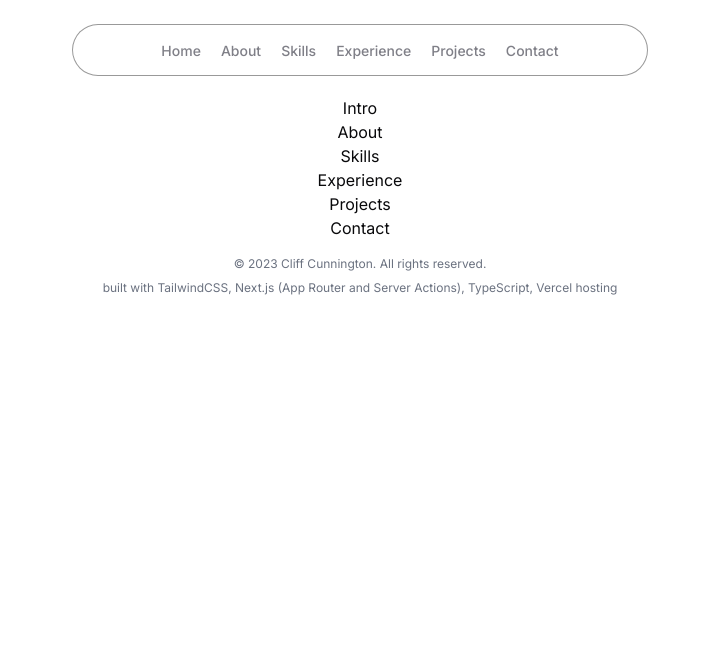
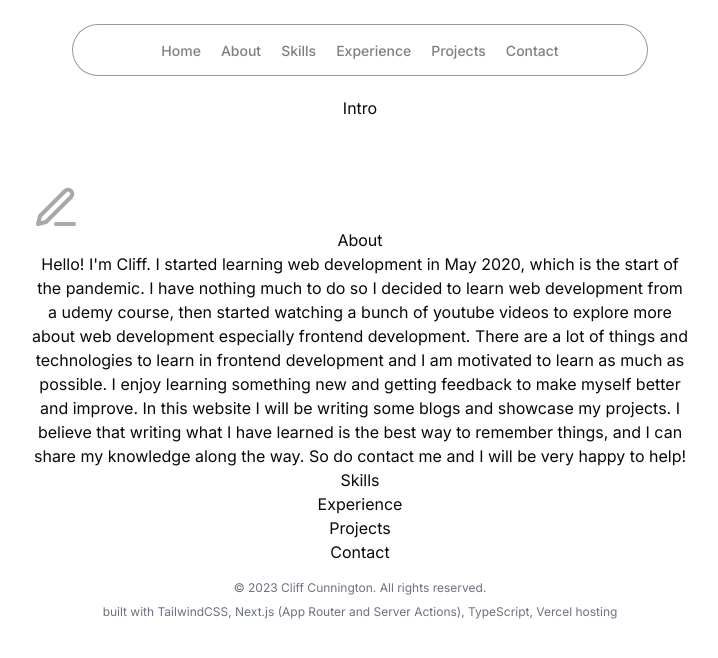
Before and after one commit to cliffrc/a.cliffrc.nl, a Next.js app: page / in a window 1280 px wide. Shown: the top 658 px of the page, without its empty margins (280-998 px from the left). Built offline with nearby package versions, Linux system fonts and the light colour scheme.

Commit message:
Merged old content with new layout

```diff
--- a/src/components/About.tsx
+++ b/src/components/About.tsx
@@ -1,9 +1,25 @@
 import React from "react";
+import { PenLine } from "lucide-react";
 
 const About = () => {
   return (
     <section className="scroll-mt-[4.7rem] " id="about">
+      <PenLine className="mt-16 -mb-1 h-12 w-12 text-zinc-600/50 shadow-3xl items-center  dark:text-white/60" />
       <div>About</div>
+      <p className="max-w-prose ">
+        Hello! I'm Cliff. I started learning web development in May 2020,
+        which is the start of the pandemic. I have nothing much to do so I
+        decided to learn web development from a udemy course, then started
+        watching a bunch of youtube videos to explore more about web
+        development especially frontend development. There are a lot of
+        things and technologies to learn in frontend development and I am
+        motivated to learn as much as possible. I enjoy learning something
+        new and getting feedback to make myself better and improve. In this
+        website I will be writing some blogs and showcase my projects. I
+        believe that writing what I have learned is the best way to
+        remember things, and I can share my knowledge along the way. So do
+        contact me and I will be very happy to help!
+      </p>
     </section>
   );
 };
```
